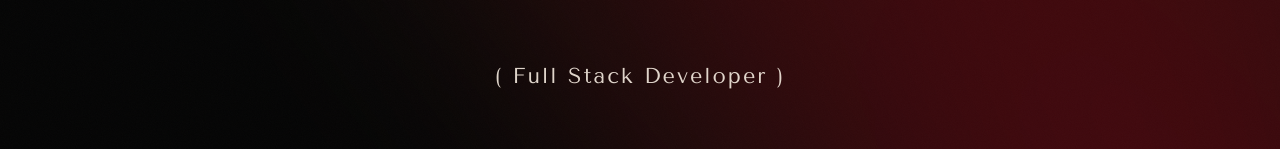
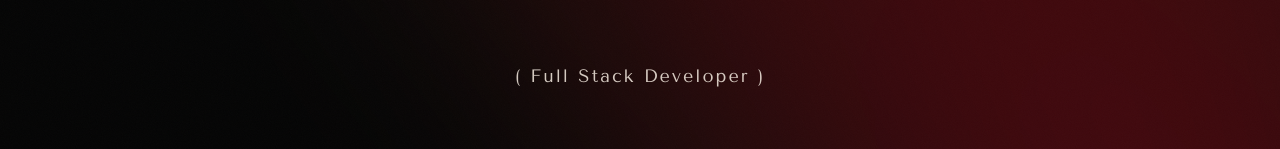
Before and after one commit to sphiranmlika/portfolio, a Next.js app: page / in a window 1280 px wide. Shown: the part 541-690 px from the top of the page. Built offline with nearby package versions, Linux system fonts and the light colour scheme; a web font is replaced by a local one.

Commit message:
chore: auto-sync 2026-11-24T06:58:58.431Z

```diff
--- a/components/sections/Hero.tsx
+++ b/components/sections/Hero.tsx
@@ -109,7 +109,7 @@ export function Hero() {
                 duration: 0.5,
                 ease: [0.25, 0.1, 0.25, 1],
               }}
-              className="normal-text text-[1.1rem] sm:text-[1.3rem] md:text-[1.5rem] xl:text-[1.35rem] text-[#f5ebe0]/90 tracking-[2px] select-none inline-block text-center leading-normal pb-1 max-w-full"
+              className="normal-text text-xs sm:text-sm md:text-base lg:text-lg text-[#f5ebe0]/85 tracking-[2px] select-none inline-block text-center leading-normal pb-1 max-w-full"
             >
               {positions[titleIndex]}
             </motion.span>
```
